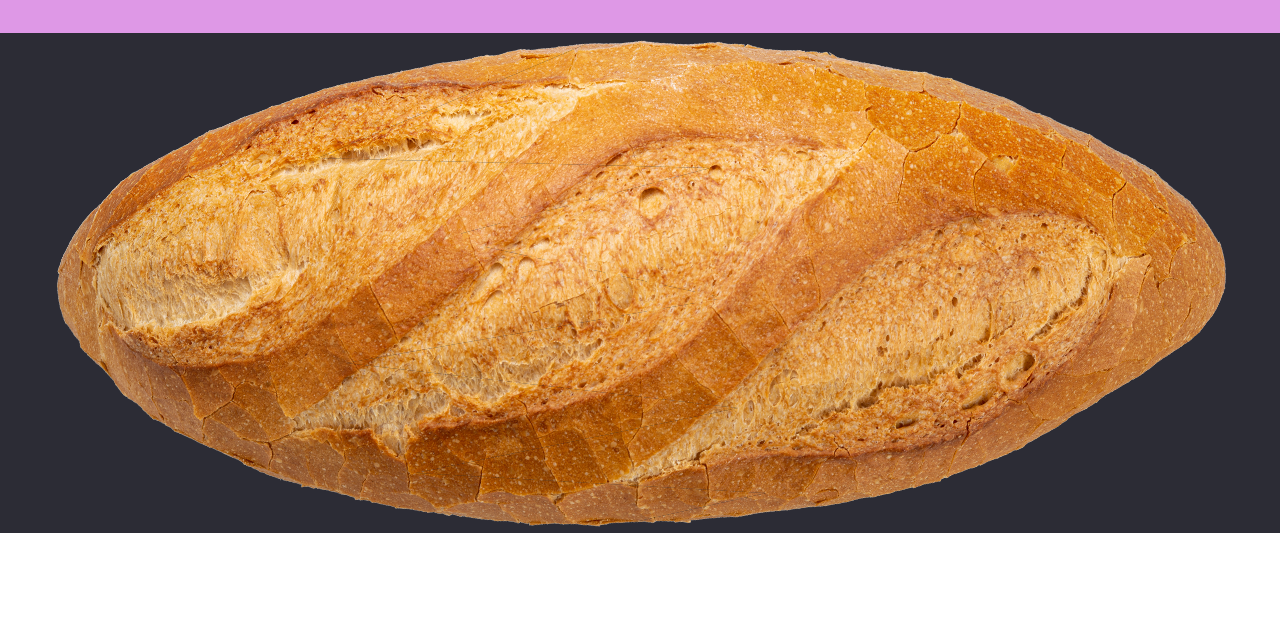
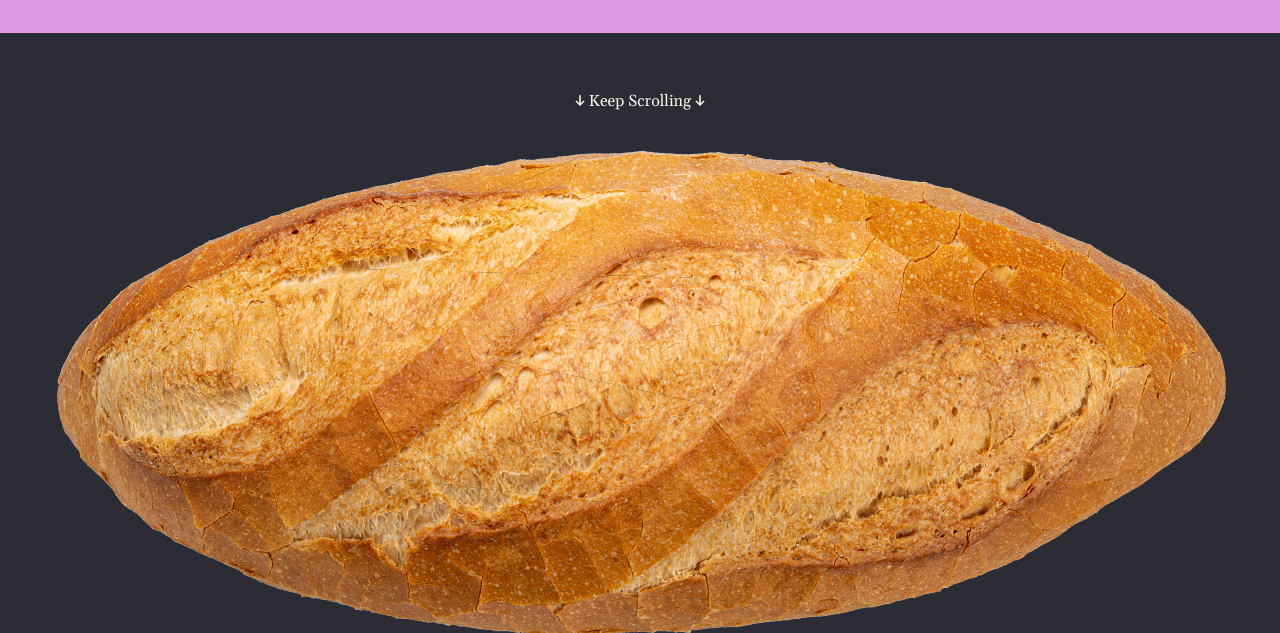
Before and after one commit to cmlppatt/Catherine-Portfolio, a plain HTML site: page index.html in a window 1280 px wide. Shown: the part 3101-3734 px from the top of the page. Before the commit the page ends 3634 px from the top, so only its background shows below. Drawn offline with nearby package versions, Linux system fonts and the light colour scheme; a web font is replaced by a local one.

Commit message:
complete contact

```diff
--- a/index.html
+++ b/index.html
@@ -680,7 +680,7 @@
         top: 50%;
         left: 50%;
         transform: translate(-50%, -50%);
-        z-index: 1; /* behind the bread which is z-index 10 */
+        z-index: 1;
         text-align: center;
       }
 
@@ -703,6 +703,16 @@
         color: #f9dc6f;
       }
 
+      #kscroll{
+        position: absolute;
+        color: #FAF0E7;
+        left: 50%;
+        top: 10%;
+        transform: translate(-50%, -10%);
+        z-index: 1;
+        text-align: center;
+      }
+
       /*
         Code copied from: https://www.youtube.com/watch?v=sAfFCbx2KLg&ab_channel=OnlineTutorials
         Author: Online Tutorials
@@ -715,15 +725,16 @@
         display: flex;
         justify-content: center;
         align-items: center;
-        height: 500px;
+        height: 600px;
         width: 100%;
         margin: 0 auto;
         background-color: #2c2c35;
+        overflow: hidden;
       }
 
       section {
         position: absolute;
-        top: 50%;
+        top: 60%;
         left: 50%;
         transform: translate(-50%, -50%);
         width: 1400px;
@@ -950,6 +961,9 @@
       <!-- Contact Section -->
       <div class="pink-divider"></div>
       <div class="bread-wrapper">
+        <p id="kscroll">
+            ↓ Keep Scrolling ↓
+        </p>
         <div class="contact-text">
           <h1>BREAK BREAD<br>WITH ME!</h1>
           <p>
@@ -994,7 +1008,7 @@
                 const maxOffset = 500;
                 let offset = window.pageYOffset;
                 offset = Math.min(offset, maxOffset);
-                let side2Offset = offset * 1.2;
+                let side2Offset = offset * 1.4;
                 side1.style.left = -offset + "px";
                 side2.style.left = side2Offset + "px";
               }
```
